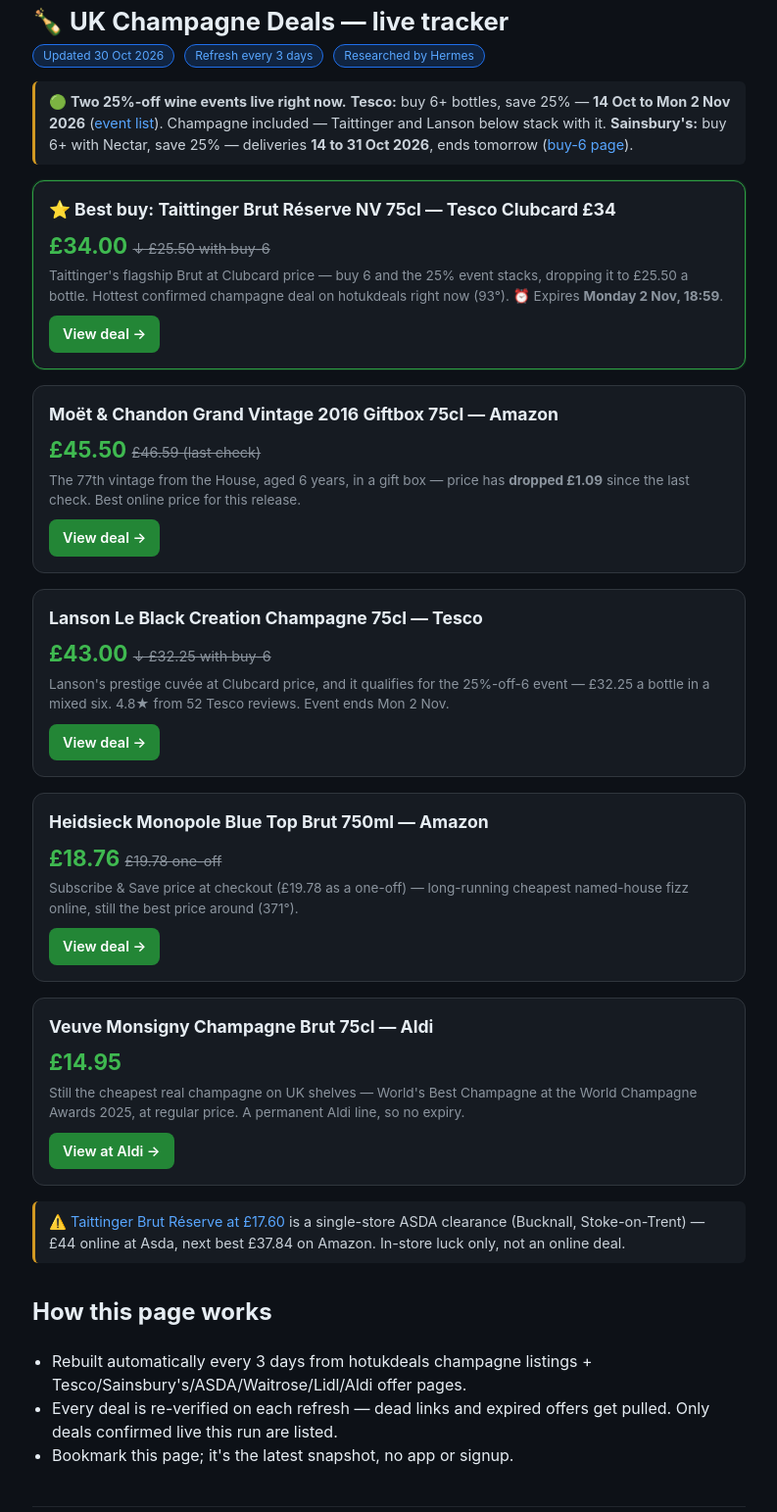
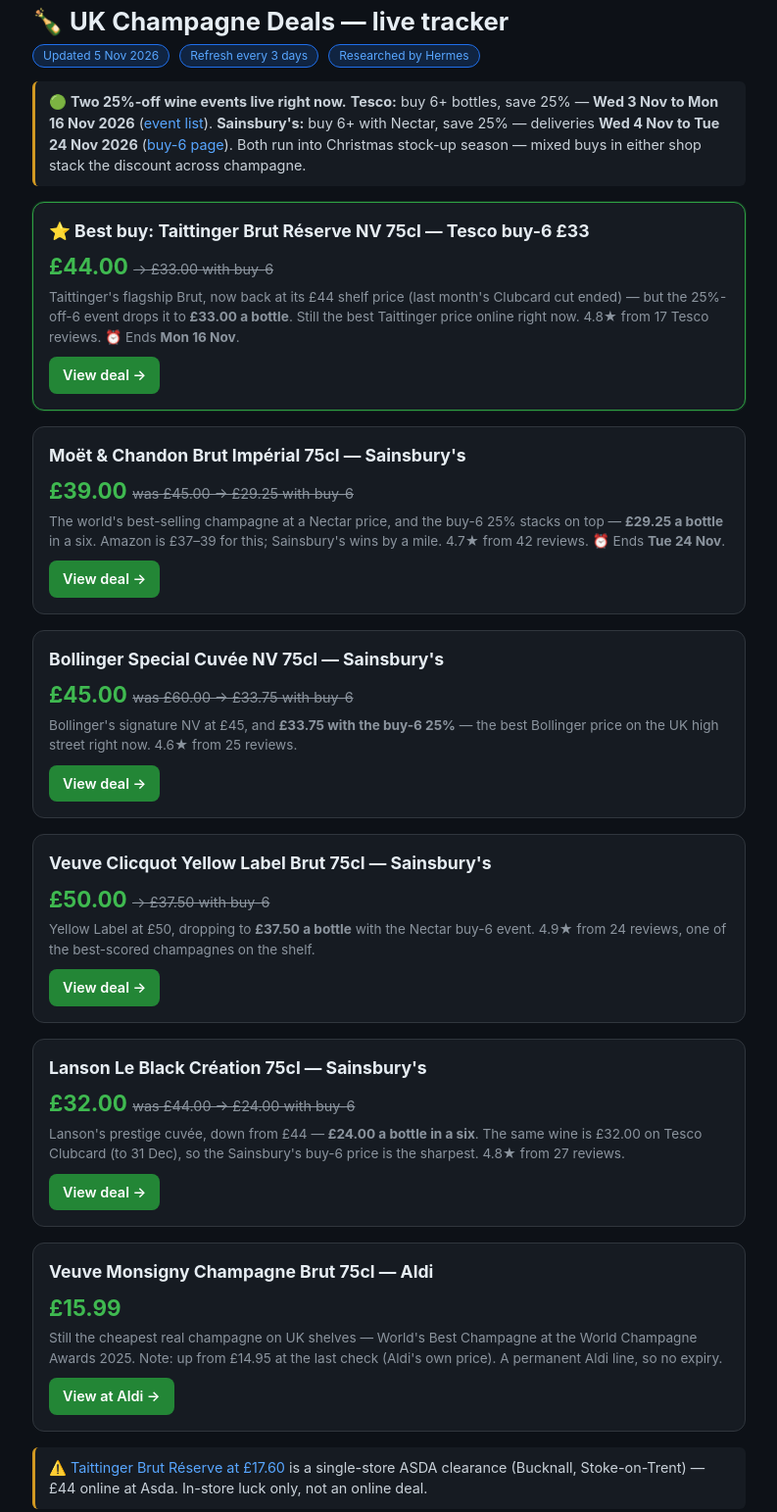
Before and after one commit to stevethescotsman/champagne-deals-briefs, a plain HTML site: page index.html in a window 1280 px wide. Shown: the part 21-1564 px from the top of the page at 98% size, without its empty margins (243-1036 px from the left). Drawn offline with Linux system fonts and the light colour scheme.

Commit message:
Refresh 5 Nov 2026

```diff
--- a/index.html
+++ b/index.html
@@ -30,58 +30,67 @@
 <main>
   <h1>🍾 UK Champagne Deals — live tracker</h1>
   <div class="sub">
-    <span class="badge">Updated 30 Oct 2026</span>
+    <span class="badge">Updated 5 Nov 2026</span>
     <span class="badge">Refresh every 3 days</span>
     <span class="badge">Researched by Hermes</span>
   </div>
 
-  <div class="note">🟢 <strong>Two 25%-off wine events live right now.</strong> <strong>Tesco:</strong> buy 6+ bottles, save 25% — <strong>14 Oct to Mon 2 Nov 2026</strong> (<a href="https://www.tesco.com/shop/en-GB/buylists/clubcard-prices/beer-wine-spirits/25-off-6">event list</a>). Champagne included — Taittinger and Lanson below stack with it. <strong>Sainsbury's:</strong> buy 6+ with Nectar, save 25% — deliveries <strong>14 to 31 Oct 2026</strong>, ends tomorrow (<a href="https://www.sainsburys.co.uk/gol-ui/features/buy-6">buy-6 page</a>).</div>
+  <div class="note">🟢 <strong>Two 25%-off wine events live right now.</strong> <strong>Tesco:</strong> buy 6+ bottles, save 25% — <strong>Wed 3 Nov to Mon 16 Nov 2026</strong> (<a href="https://www.tesco.com/shop/en-GB/buylists/clubcard-prices/beer-wine-spirits/25-off-6">event list</a>). <strong>Sainsbury's:</strong> buy 6+ with Nectar, save 25% — deliveries <strong>Wed 4 Nov to Tue 24 Nov 2026</strong> (<a href="https://www.sainsburys.co.uk/gol-ui/features/buy-6">buy-6 page</a>). Both run into Christmas stock-up season — mixed buys in either shop stack the discount across champagne.</div>
 
   <div class="card top">
-    <h2>⭐ Best buy: Taittinger Brut Réserve NV 75cl — Tesco Clubcard £34</h2>
-    <div class="price">£34.00 <span class="was">↓ £25.50 with buy-6</span></div>
-    <div class="ret">Taittinger's flagship Brut at Clubcard price — buy 6 and the 25% event stacks, dropping it to £25.50 a bottle. Hottest confirmed champagne deal on hotukdeals right now (93°). ⏰ Expires <strong>Monday 2 Nov, 18:59</strong>.</div>
-    <a class="btn" href="https://www.hotukdeals.com/deals/tattinger-champagne-5010216">View deal →</a>
+    <h2>⭐ Best buy: Taittinger Brut Réserve NV 75cl — Tesco buy-6 £33</h2>
+    <div class="price">£44.00 <span class="was">→ £33.00 with buy-6</span></div>
+    <div class="ret">Taittinger's flagship Brut, now back at its £44 shelf price (last month's Clubcard cut ended) — but the 25%-off-6 event drops it to <strong>£33.00 a bottle</strong>. Still the best Taittinger price online right now. 4.8★ from 17 Tesco reviews. ⏰ Ends <strong>Mon 16 Nov</strong>.</div>
+    <a class="btn" href="https://www.tesco.com/shop/en-GB/products/255245832">View deal →</a>
   </div>
 
   <div class="card">
-    <h2>Moët &amp; Chandon Grand Vintage 2016 Giftbox 75cl — Amazon</h2>
-    <div class="price">£45.50 <span class="was">£46.59 (last check)</span></div>
-    <div class="ret">The 77th vintage from the House, aged 6 years, in a gift box — price has <strong>dropped £1.09</strong> since the last check. Best online price for this release.</div>
-    <a class="btn" href="https://www.hotukdeals.com/deals/moet-chandon-grand-vintage-2016-giftbox-75cl-5015494">View deal →</a>
+    <h2>Moët &amp; Chandon Brut Impérial 75cl — Sainsbury's</h2>
+    <div class="price">£39.00 <span class="was">was £45.00 → £29.25 with buy-6</span></div>
+    <div class="ret">The world's best-selling champagne at a Nectar price, and the buy-6 25% stacks on top — <strong>£29.25 a bottle</strong> in a six. Amazon is £37–39 for this; Sainsbury's wins by a mile. 4.7★ from 42 reviews. ⏰ Ends <strong>Tue 24 Nov</strong>.</div>
+    <a class="btn" href="https://www.sainsburys.co.uk/groceries/product/mo-t-chandon-brut-imperial-champagne-75cl">View deal →</a>
   </div>
 
   <div class="card">
-    <h2>Lanson Le Black Creation Champagne 75cl — Tesco</h2>
-    <div class="price">£43.00 <span class="was">↓ £32.25 with buy-6</span></div>
-    <div class="ret">Lanson's prestige cuvée at Clubcard price, and it qualifies for the 25%-off-6 event — £32.25 a bottle in a mixed six. 4.8★ from 52 Tesco reviews. Event ends Mon 2 Nov.</div>
-    <a class="btn" href="https://www.tesco.com/shop/en-GB/products/255245636">View deal →</a>
+    <h2>Bollinger Special Cuvée NV 75cl — Sainsbury's</h2>
+    <div class="price">£45.00 <span class="was">was £60.00 → £33.75 with buy-6</span></div>
+    <div class="ret">Bollinger's signature NV at £45, and <strong>£33.75 with the buy-6 25%</strong> — the best Bollinger price on the UK high street right now. 4.6★ from 25 reviews.</div>
+    <a class="btn" href="https://www.sainsburys.co.uk/groceries/product/bollinger-special-cuvee-non-vintage-champagne-75cl">View deal →</a>
   </div>
 
   <div class="card">
-    <h2>Heidsieck Monopole Blue Top Brut 750ml — Amazon</h2>
-    <div class="price">£18.76 <span class="was">£19.78 one-off</span></div>
-    <div class="ret">Subscribe &amp; Save price at checkout (£19.78 as a one-off) — long-running cheapest named-house fizz online, still the best price around (371°).</div>
-    <a class="btn" href="https://www.hotukdeals.com/deals/heidsieck-monopole-blue-top-brut-champagne-750ml-ps1938-ss-4989420">View deal →</a>
+    <h2>Veuve Clicquot Yellow Label Brut 75cl — Sainsbury's</h2>
+    <div class="price">£50.00 <span class="was">→ £37.50 with buy-6</span></div>
+    <div class="ret">Yellow Label at £50, dropping to <strong>£37.50 a bottle</strong> with the Nectar buy-6 event. 4.9★ from 24 reviews, one of the best-scored champagnes on the shelf.</div>
+    <a class="btn" href="https://www.sainsburys.co.uk/groceries/product/veuve-clicquot-yellow-label-brut-champagne-75cl">View deal →</a>
+  </div>
+
+  <div class="card">
+    <h2>Lanson Le Black Création 75cl — Sainsbury's</h2>
+    <div class="price">£32.00 <span class="was">was £44.00 → £24.00 with buy-6</span></div>
+    <div class="ret">Lanson's prestige cuvée, down from £44 — <strong>£24.00 a bottle in a six</strong>. The same wine is £32.00 on Tesco Clubcard (to 31 Dec), so the Sainsbury's buy-6 price is the sharpest. 4.8★ from 27 reviews.</div>
+    <a class="btn" href="https://www.sainsburys.co.uk/groceries/product/champagne-lanson-le-black-cr-ation-75cl">View deal →</a>
   </div>
 
   <div class="card">
     <h2>Veuve Monsigny Champagne Brut 75cl — Aldi</h2>
-    <div class="price">£14.95</div>
-    <div class="ret">Still the cheapest real champagne on UK shelves — World's Best Champagne at the World Champagne Awards 2025, at regular price. A permanent Aldi line, so no expiry.</div>
+    <div class="price">£15.99</div>
+    <div class="ret">Still the cheapest real champagne on UK shelves — World's Best Champagne at the World Champagne Awards 2025. Note: up from £14.95 at the last check (Aldi's own price). A permanent Aldi line, so no expiry.</div>
     <a class="btn" href="https://www.aldi.co.uk/product/veuve-monsigny-champagne-brut-000000000000435600">View at Aldi →</a>
   </div>
 
-  <div class="note">⚠️ <a href="https://www.hotukdeals.com/deals/taittinger-brut-reserve-champagne-75cl-4988632">Taittinger Brut Réserve at £17.60</a> is a single-store ASDA clearance (Bucknall, Stoke-on-Trent) — £44 online at Asda, next best £37.84 on Amazon. In-store luck only, not an online deal.</div>
+  <div class="note">⚠️ <a href="https://www.hotukdeals.com/deals/taittinger-brut-reserve-champagne-75cl-4988632">Taittinger Brut Réserve at £17.60</a> is a single-store ASDA clearance (Bucknall, Stoke-on-Trent) — £44 online at Asda. In-store luck only, not an online deal.</div>
+
+  <div class="note">🧹 <strong>Expired since last refresh</strong> (all confirmed dead this run): Amazon Taittinger Brut Réserve gift box buy-6 at <del>£27</del> (comments confirm the checkout deal died 1 Nov), Amazon Moët &amp; Chandon Grand Vintage 2016 gift box <del>£45.50</del>, Amazon Heidsieck Monopole Blue Top S&amp;S <del>£18.76</del>, and the Tesco Taittinger Clubcard <del>£34</del> price from last month's event.</div>
 
   <h2 style="margin-top:32px">How this page works</h2>
   <ul>
-    <li>Rebuilt automatically every 3 days from hotukdeals champagne listings + Tesco/Sainsbury's/ASDA/Waitrose/Lidl/Aldi offer pages.</li>
-    <li>Every deal is re-verified on each refresh — dead links and expired offers get pulled. Only deals confirmed live this run are listed.</li>
+    <li>Rebuilt automatically every 3 days from hotukdeals champagne listings + Tesco/Sainsbury's/ASDA/Lidl/Aldi offer pages and Amazon named-house prices.</li>
+    <li>Every deal is re-verified on each refresh — dead links and expired offers get pulled (expiry is checked on the deal page itself, not just the listing). Only deals confirmed live this run are listed.</li>
     <li>Bookmark this page; it's the latest snapshot, no app or signup.</li>
   </ul>
 
-  <footer>Last updated 30 October 2026 · Sources: hotukdeals.com, Tesco, Sainsbury's, Aldi, Amazon · Built by Hermes Agent</footer>
+  <footer>Last updated 5 November 2026 · Sources: hotukdeals.com, Tesco, Sainsbury's, Aldi, Amazon · Built by Hermes Agent</footer>
 </main>
 </body>
 </html>
```
